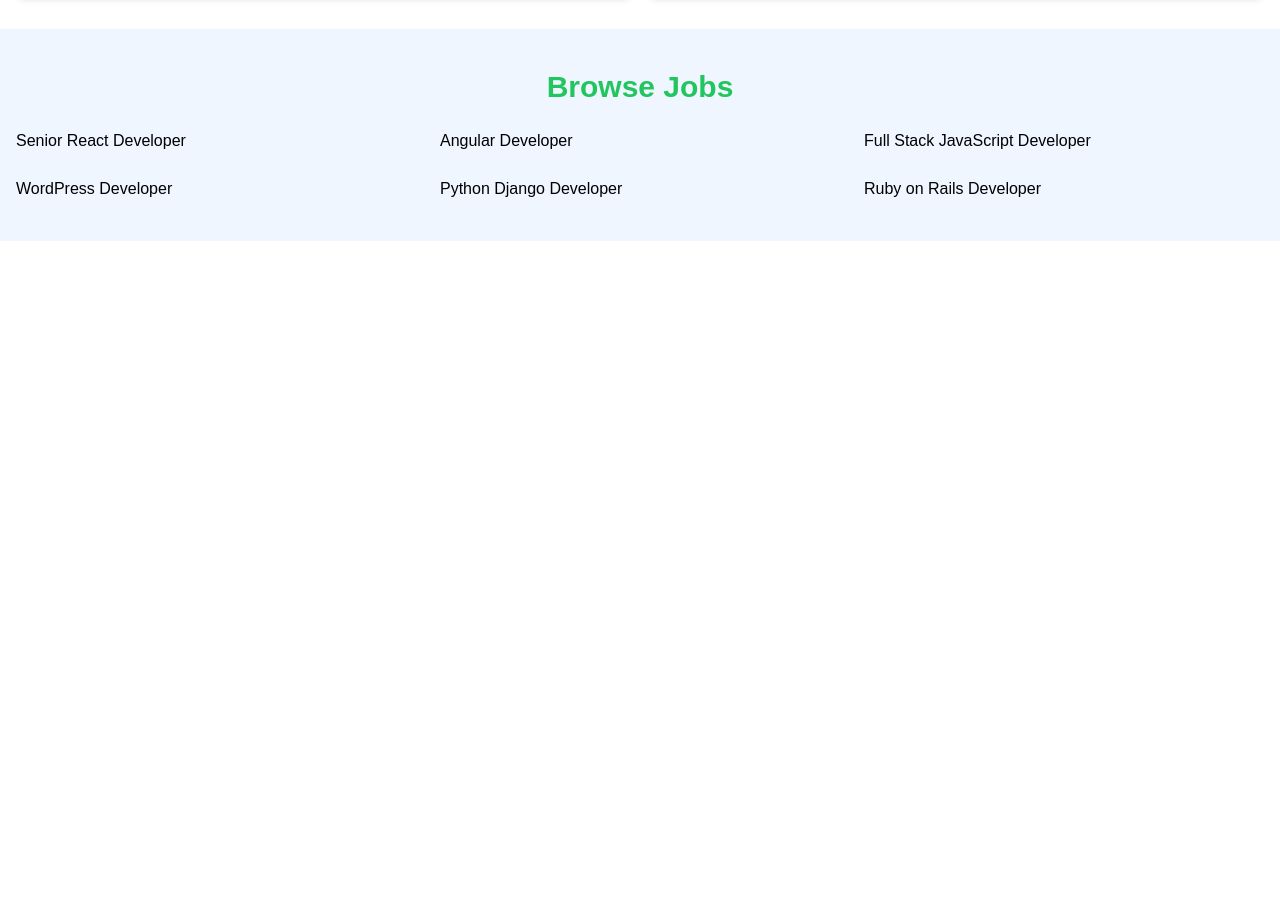
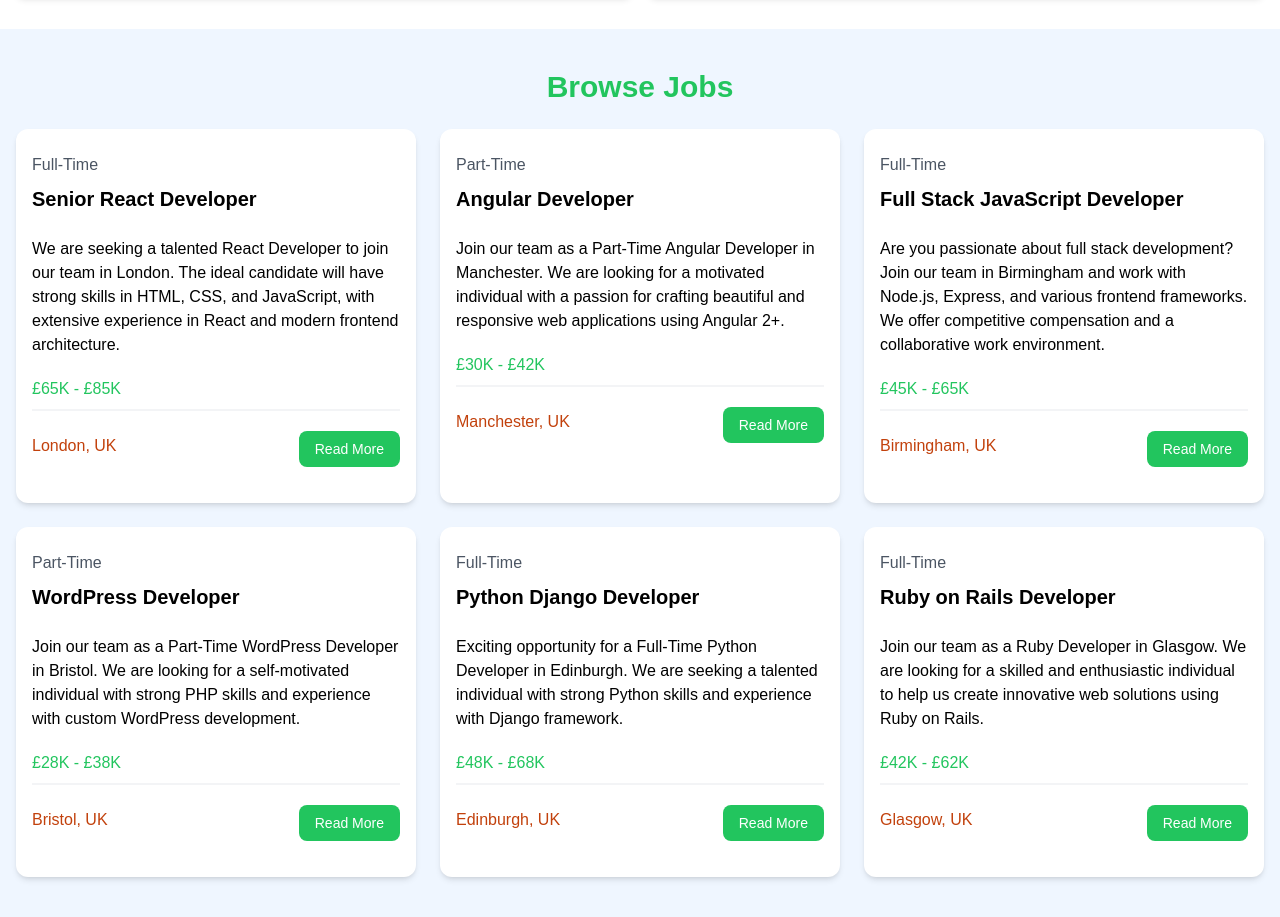
Before and after one commit to connorhanks/DevJobs-Developer-Jobs-Board, a Vue app: page / in a window 1280 px wide. Shown: the part 580-1497 px from the top of the page. Before the commit the page ends 821 px from the top, so only its background shows below. Built offline with nearby package versions, Linux system fonts and the light colour scheme.

Commit message:
defined props for job info and linked to template

```diff
--- /dev/null
+++ b/src/components/JobListing.vue
@@ -0,0 +1,62 @@
+<script setup>
+import { ref, defineProps } from "vue";
+
+defineProps({
+  jobId: {
+    type: Number,
+    default: "null",
+  },
+  jobType: {
+    type: String,
+    default: "null",
+  },
+  jobTitle: {
+    type: String,
+    default: "null",
+  },
+  jobDescription: {
+    type: String,
+    default: "null",
+  },
+  jobLocation: {
+    type: String,
+    default: "null",
+  },
+  jobSalary: {
+    type: String,
+    default: "null",
+  },
+});
+</script>
+
+<template>
+  <div class="bg-white rounded-xl shadow-md relative">
+    <div class="p-4">
+      <div class="mb-6">
+        <div class="text-gray-600 my-2">{{ jobType }}</div>
+        <h3 class="text-xl font-bold">{{ jobTitle }}</h3>
+      </div>
+
+      <div class="mb-5">
+        {{ jobDescription }}
+      </div>
+
+      <h3 class="text-green-500 mb-2">{{ jobSalary }}</h3>
+
+      <div class="border border-gray-100 mb-5"></div>
+
+      <div class="flex flex-col lg:flex-row justify-between mb-4">
+        <div class="text-orange-700 mb-3">
+          <i class="fa-solid fa-location-dot text-lg"></i>
+          {{ jobLocation }}
+        </div>
+        <a
+          :href="'/job/' + jobId"
+          class="h-[36px] bg-green-500 hover:bg-green-600 text-white px-4 py-2 rounded-lg text-center text-sm"
+        >
+          Read More
+        </a>
+      </div>
+    </div>
+  </div>
+</template>
--- a/src/components/JobListings.vue
+++ b/src/components/JobListings.vue
@@ -1,4 +1,5 @@
 <script setup>
+import JobListing from "@/components/JobListing.vue";
 import jobData from "@/jobs.json";
 import { ref } from "vue";
 
@@ -13,9 +14,16 @@
         Browse Jobs
       </h2>
       <div class="grid grid-cols-1 md:grid-cols-3 gap-6">
-        <div v-for="(job, index) in jobs" :key="job.id">
-          <h3>{{ job.title }}</h3>
-        </div>
+        <JobListing
+          v-for="(job, index) in jobs"
+          :key="job.id"
+          :jobId="job.id"
+          :jobType="job.type"
+          :jobTitle="job.title"
+          :jobDescription="job.description"
+          :jobSalary="job.salary"
+          :jobLocation="job.location"
+        />
       </div>
     </div>
   </section>
```
